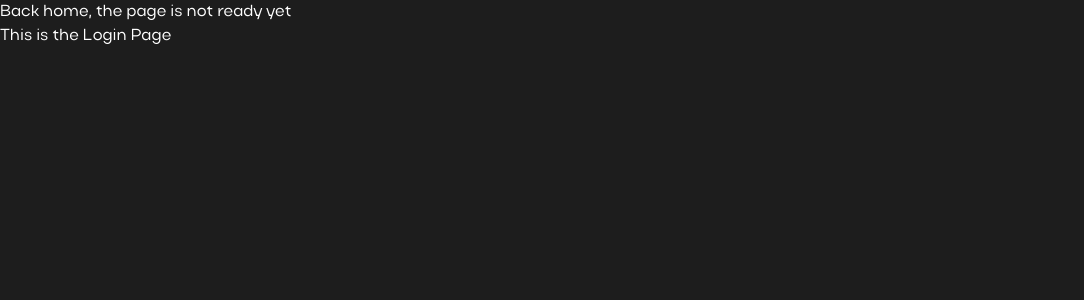
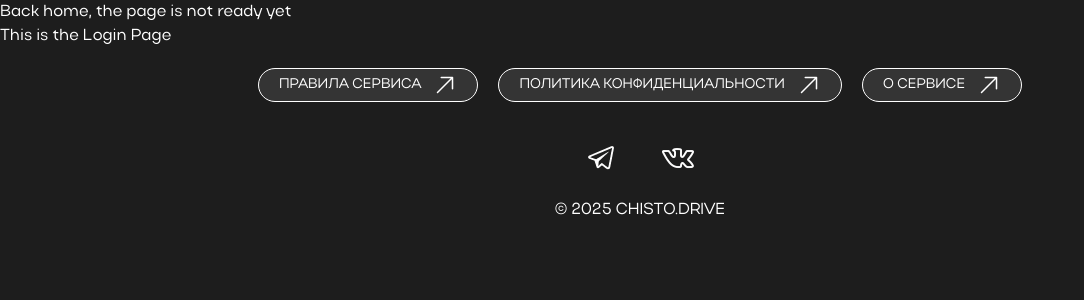
Before and after one commit to NeoScripter/carwash-react, a React (Vite) app: page /carwash-react/login in a window 1280 px wide. Shown: the top 300 px of the page, without its empty margins (0-1084 px from the left). Built offline with nearby package versions, Linux system fonts and the light colour scheme; no server answers.

Commit message:
finish the footer

```diff
--- a/src/components/home/cityPickerModal/CityPickerModal.tsx
+++ b/src/components/home/cityPickerModal/CityPickerModal.tsx
@@ -19,7 +19,7 @@ export default function CityPickerModal() {
             >
                 <div
                     onClick={(e) => e.stopPropagation()}
-                    className="bg-white max-w-127 w-full rounded-2xl p-4 text-black-20 h-149 overflow-y-auto"
+                    className="bg-white max-w-127 w-full rounded-2xl p-4 text-black-20 h-100 md:h-149 overflow-y-auto"
                 >
                     <Header onClose={closeCityList} />
                     <SearchInput value={searchTerm} onChange={setSearchTerm} />
--- /dev/null
+++ b/src/components/shared/FooterLink.tsx
@@ -0,0 +1,14 @@
+import { Link } from 'react-router';
+import { ArrowUpRightIcon } from '@heroicons/react/24/solid';
+
+type FooterLinkProps = {
+    children: React.ReactNode;
+    path: string;
+};
+
+export default function FooterLink({ children, path }: FooterLinkProps) {
+    return <Link to={path} className='flex items-center justify-between uppercase w-75 sm:w-auto sm:gap-3 rounded-full border border-white bg-gray-10/30 py-1 px-5 transition-colors duration-300 ease-in-out hover:opacity-90'>
+        {children}
+        <ArrowUpRightIcon className='size-6 text-white' />
+    </Link>;
+}
--- a/src/layouts/RootLayout.tsx
+++ b/src/layouts/RootLayout.tsx
@@ -2,6 +2,12 @@ import { Outlet, ScrollRestoration } from 'react-router';
 import { CityProvider } from '../providers/CityProvider';
 import { createPortal } from 'react-dom';
 import CityPickerModal from '../components/home/cityPickerModal/CityPickerModal';
+import FooterLink from '../components/shared/FooterLink';
+import telegram from '../assets/images/shared/Telegram.webp';
+import vk from '../assets/images/shared/VK.webp';
+import footerPattern from '../assets/images/home/home-btm-md.webp';
+
+
 
 export function RootLayout() {
     return (
@@ -11,6 +17,43 @@ export function RootLayout() {
                 <Outlet />
             </div>
 
+            <footer className='px-7 py-5 md:px-22 md:py-40 relative'>
+                <nav className='mb-10'>
+                    <ul className='flex flex-col items-center gap-5 md:gap-12 sm:flex-row sm:flex-wrap sm:justify-center text-xs sm:text-sm md:text-base'>
+                        <li>
+                            <FooterLink path='/'>Правила сервиса</FooterLink>
+                        </li>
+                        <li>
+                            <FooterLink path='/'>ПОЛИТИКА КОНФИДЕНЦИАЛЬНОСТИ</FooterLink>
+                        </li>
+                        <li>
+                            <FooterLink path='/'>О СЕРВИСЕ</FooterLink>
+                        </li>
+                    </ul>
+                </nav>
+
+                <span className='absolute hidden md:block inset-0 bottom-20 -z-10'>
+                    <img src={footerPattern} alt="" className='w-full h-full' />
+                </span>
+
+                <nav className='mb-4 sm:mb-6 md:mb-10'>
+                    <ul className='flex items-center justify-center gap-11'>
+                        <li>
+                            <a href="" className='size-8 block md:size-12'>
+                                <img src={telegram} alt="telegram icon" />
+                            </a>
+                        </li>
+                        <li>
+                            <a href="" className='size-8 block md:size-12'>
+                                <img src={vk} alt="vk icon" />
+                            </a>
+                        </li>
+                    </ul>
+                </nav>
+
+                <p className='text-center text-sm sm:text-base'>© 2025 CHISTO.DRIVE</p>
+            </footer>
+
             {createPortal(
                 <CityPickerModal />,
                 document.getElementById('modals')!
--- a/src/pages/Home.tsx
+++ b/src/pages/Home.tsx
@@ -32,7 +32,7 @@ export default function Home() {
                 <HeroBtmWhiteArrow />
             </section>
 
-            <section className="section-padding md:relative mb-5">
+            <section className="section-padding md:relative mb-25 sm:mb-12.5 md:mb-20">
                 <IntroHeader />
 
                 <IntroSteps />
```
Also changed, not shown: src/assets/images/shared/Telegram.webp (added), src/assets/images/shared/VK.webp (added), 6 other files (tests, documents, lock files or other folders).
